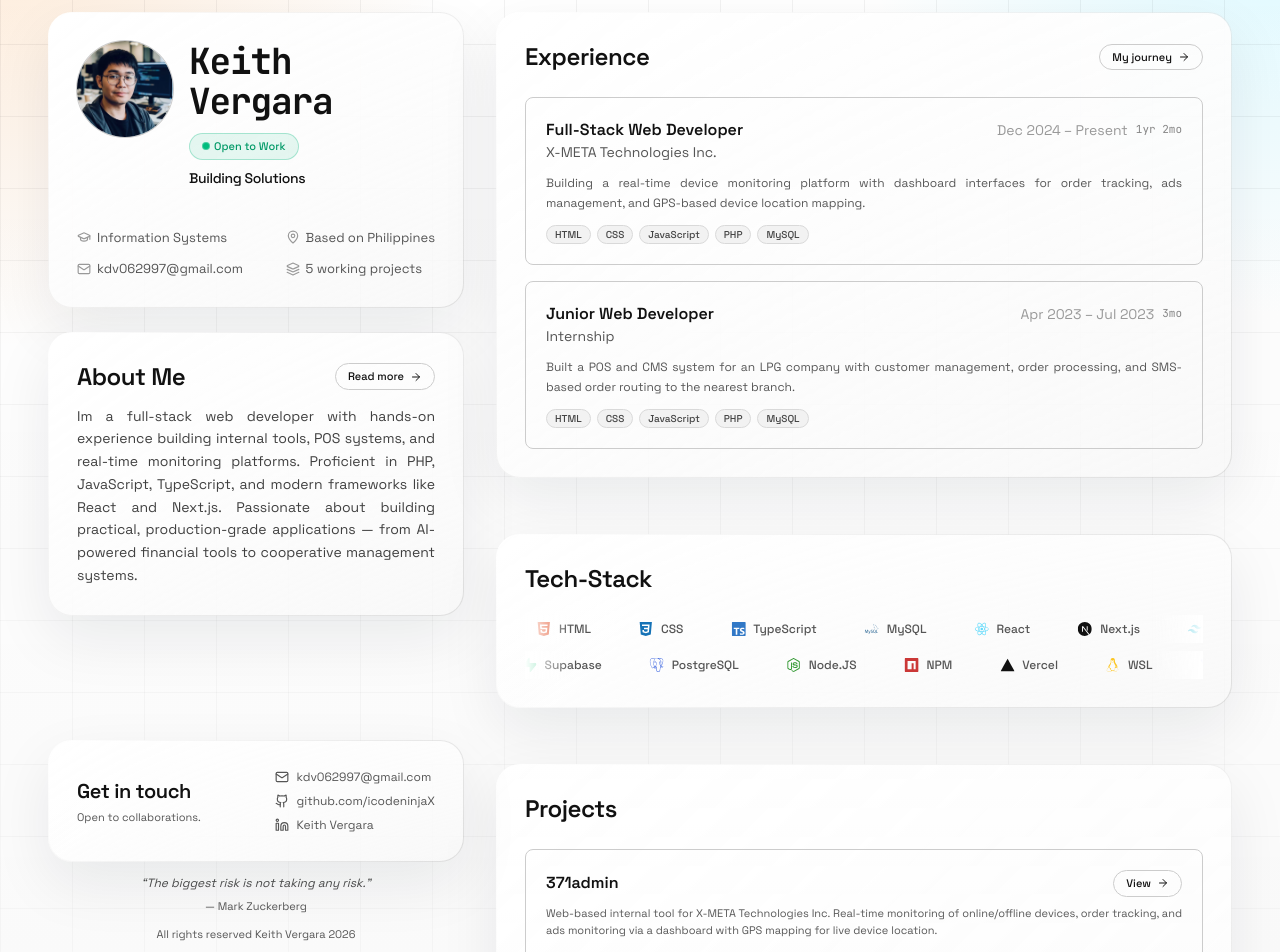
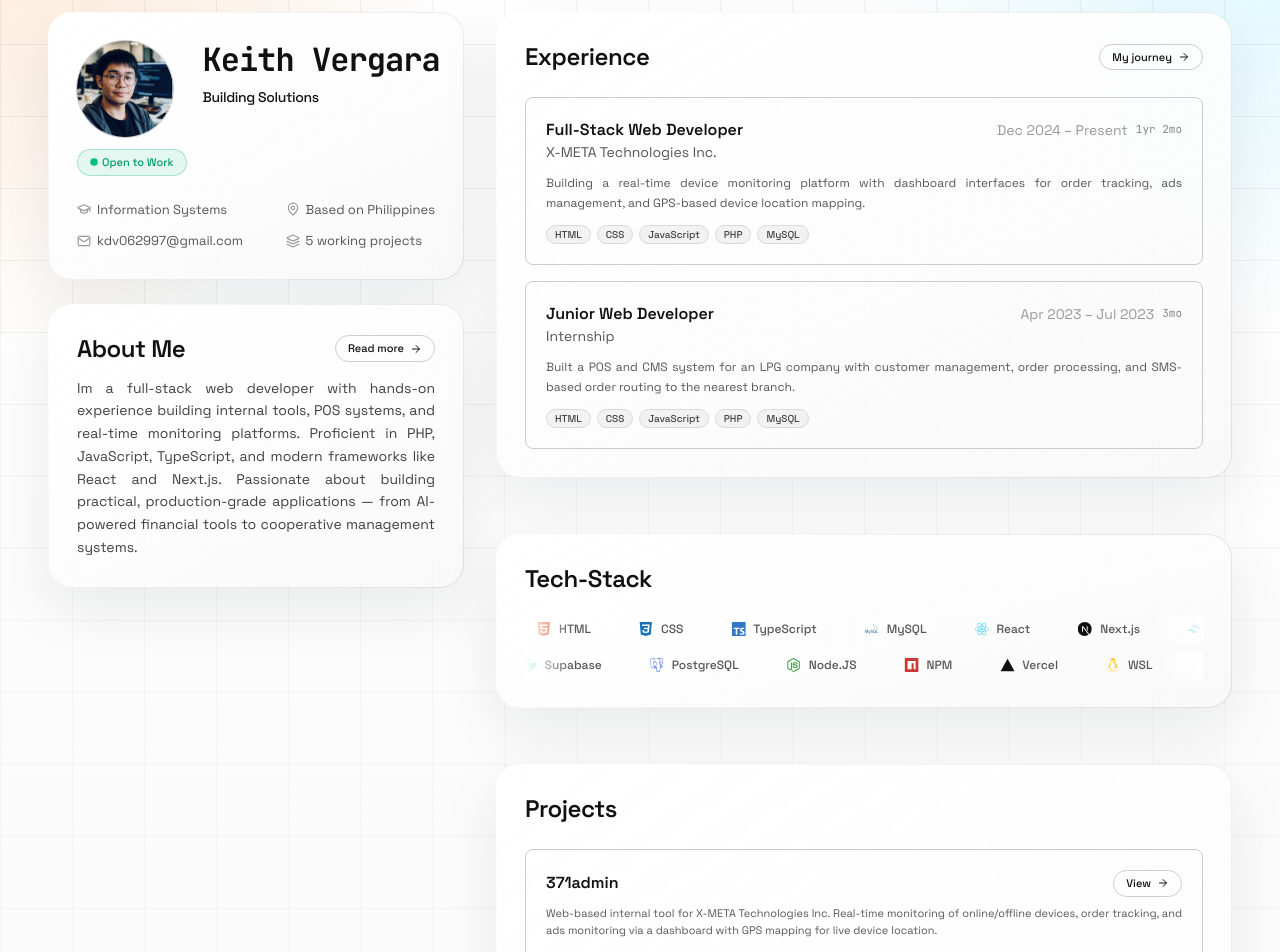
Before and after one commit to icodeninjaX/portfolio, a Next.js app: page / in a window 1280 px wide. Shown: the part 100-1052 px from the top of the page. Built offline with nearby package versions, Linux system fonts and the light colour scheme.

Commit message:
Fixing the desktop-view get in touch

```diff
--- a/app/page.tsx
+++ b/app/page.tsx
@@ -51,7 +51,7 @@ export default function Home() {
             <Education items={resumeData.education} />
           </div>
 
-          <div className="mt-10 animate-fade-in-up delay-5 lg:mt-0 lg:col-start-1 lg:row-start-3 lg:self-start">
+          <div className="mt-10 animate-fade-in-up delay-5 lg:mt-6 lg:col-start-2 lg:row-start-5">
             <Footer data={resumeData} />
           </div>
         </div>
--- a/components/header.tsx
+++ b/components/header.tsx
@@ -20,6 +20,15 @@ const titles = [
 
 export function Header({ data }: HeaderProps) {
   const [titleIndex, setTitleIndex] = useState(0);
+  const openToWorkBadge = (
+    <span className="open-work-badge inline-flex w-fit items-center gap-1 whitespace-nowrap rounded-full border border-emerald-500/30 bg-emerald-500/10 px-2 py-0.5 font-display text-[10px] font-medium text-emerald-600 dark:text-emerald-400 lg:px-3 lg:py-1 lg:text-[11px]">
+      <span className="relative flex h-2 w-2 items-center justify-center">
+        <span className="absolute inline-flex h-full w-full animate-ping rounded-full bg-emerald-500/70" />
+        <span className="relative inline-flex h-1.5 w-1.5 rounded-full bg-emerald-500" />
+      </span>
+      Open to Work
+    </span>
+  );
 
   useEffect(() => {
     const interval = setInterval(() => {
@@ -31,8 +40,9 @@ export function Header({ data }: HeaderProps) {
 
   return (
     <header className="section-box">
-      <div className="flex flex-col gap-8 sm:flex-row sm:items-start sm:justify-between lg:flex-col lg:items-start lg:gap-10">
+      <div className="flex flex-col gap-8 sm:flex-row sm:items-start sm:justify-between lg:flex-col lg:items-start lg:gap-6">
         <div className="flex items-center gap-4 sm:items-start">
+          <div className="flex flex-col items-start lg:gap-3">
             <Image
               src="/profile.webp"
               alt={data.name}
@@ -41,21 +51,16 @@ export function Header({ data }: HeaderProps) {
               className="h-16 w-16 rounded-full object-cover ring-1 ring-border-hover transition-all duration-500 sm:h-20 sm:w-20 lg:h-24 lg:w-24"
               priority
             />
+            <div className="hidden lg:flex">{openToWorkBadge}</div>
+          </div>
           <div>
             <div className="flex flex-wrap items-center gap-2 lg:gap-3">
               <h1
-                className="glitch-name text-2xl text-foreground sm:text-3xl lg:text-4xl"
+                className="glitch-name text-2xl text-foreground sm:text-3xl lg:whitespace-nowrap lg:text-[2rem]"
                 data-text={data.name}
               >
                 {data.name}
               </h1>
-              <span className="open-work-badge hidden w-fit items-center gap-1 rounded-full border border-emerald-500/30 bg-emerald-500/10 px-2 py-0.5 font-display text-[10px] font-medium text-emerald-600 dark:text-emerald-400 lg:inline-flex lg:px-3 lg:py-1 lg:text-[11px]">
-                <span className="relative flex h-2 w-2 items-center justify-center">
-                  <span className="absolute inline-flex h-full w-full animate-ping rounded-full bg-emerald-500/70" />
-                  <span className="relative inline-flex h-1.5 w-1.5 rounded-full bg-emerald-500" />
-                </span>
-                Open to Work
-              </span>
             </div>
             <div className="mt-1.5 lg:mt-2">
               <div className="h-4 overflow-hidden lg:h-5">
@@ -72,13 +77,7 @@ export function Header({ data }: HeaderProps) {
 
         <div className="flex w-full flex-col gap-2 sm:w-auto sm:items-end lg:w-full lg:items-start lg:gap-4">
           <div className="flex w-full items-center justify-between gap-2 sm:w-auto sm:justify-end lg:hidden">
-            <span className="open-work-badge inline-flex w-fit items-center gap-1 rounded-full border border-emerald-500/30 bg-emerald-500/10 px-2 py-0.5 font-display text-[10px] font-medium text-emerald-600 dark:text-emerald-400">
-              <span className="relative flex h-2 w-2 items-center justify-center">
-                <span className="absolute inline-flex h-full w-full animate-ping rounded-full bg-emerald-500/70" />
-                <span className="relative inline-flex h-1.5 w-1.5 rounded-full bg-emerald-500" />
-              </span>
-              Open to Work
-            </span>
+            {openToWorkBadge}
           </div>
 
           <div className="grid w-full grid-cols-2 gap-x-6 gap-y-2.5 font-display sm:w-auto lg:hidden">
```
Lines whose indentation alone changed are shown as unchanged.
